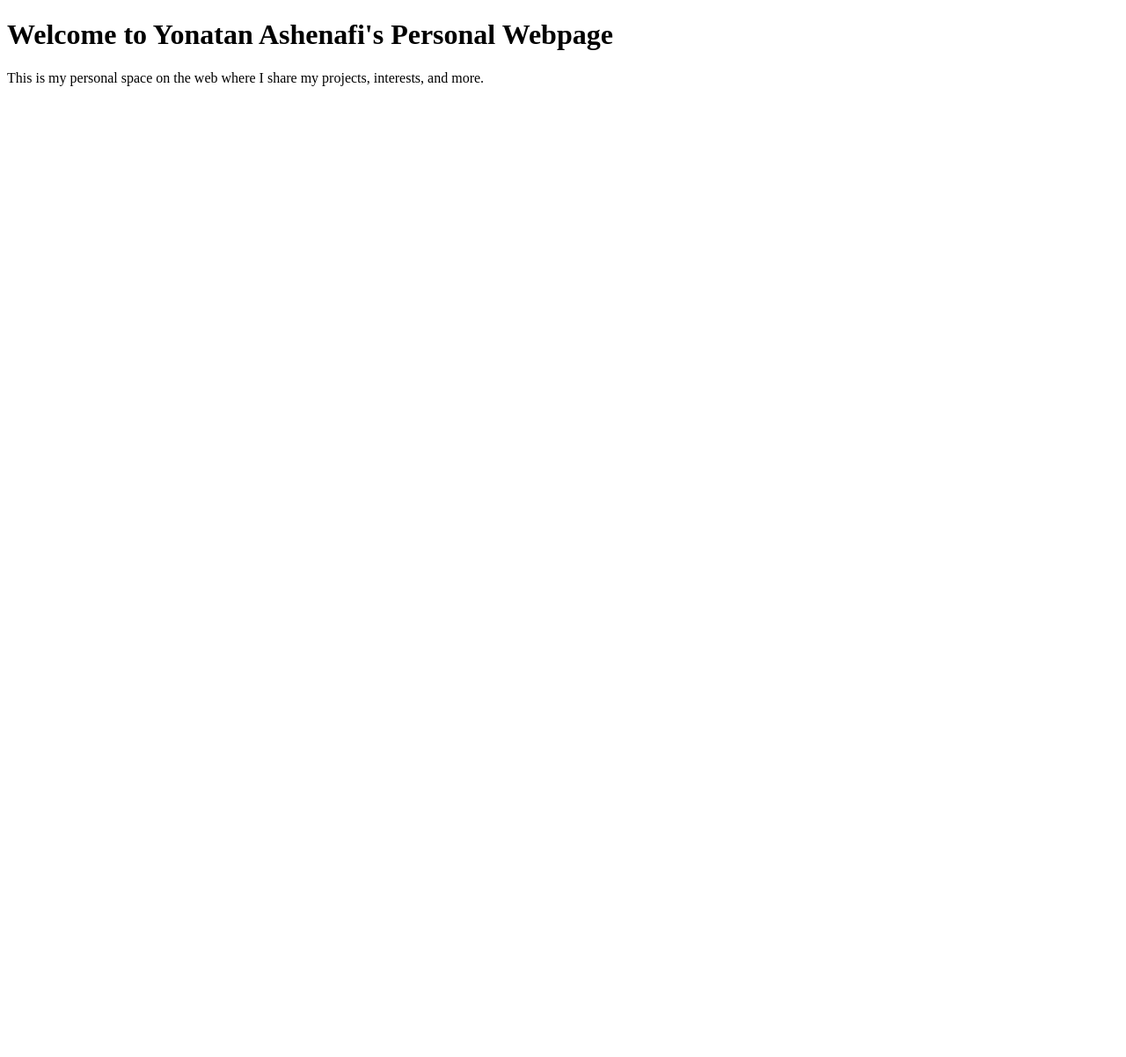
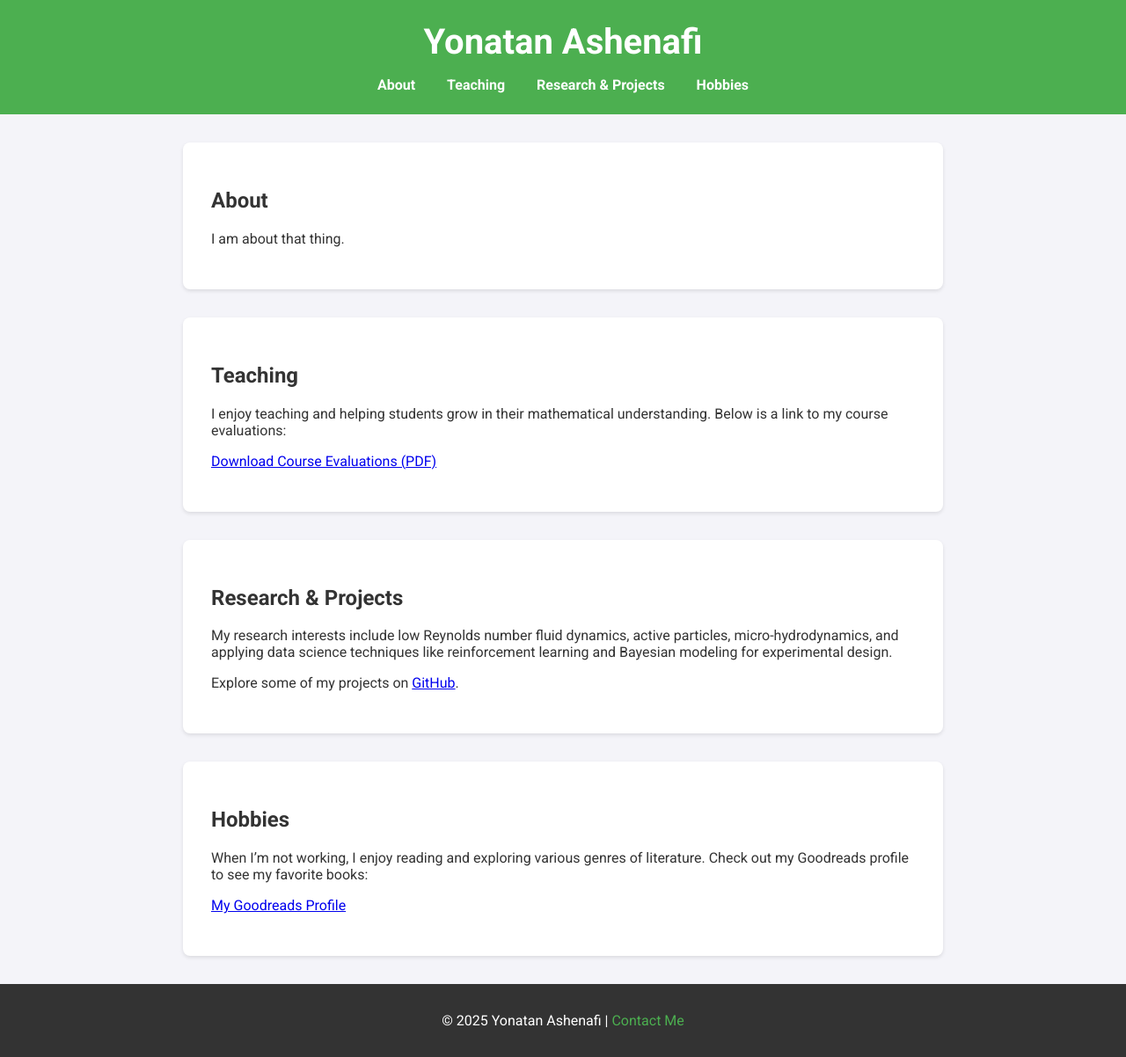
Before and after one commit to Yonatan55/yonatan55.github.io, a plain HTML site: page index.html in a window 1280 px wide. Shown: the whole page at 88% size. Before the commit the page ends 800 px from the top, so only its background shows below. Drawn offline with Linux system fonts and the light colour scheme.

Commit message:
Update index.html

```diff
--- a/index.html
+++ b/index.html
@@ -4,9 +4,97 @@
     <meta charset="UTF-8">
     <meta name="viewport" content="width=device-width, initial-scale=1.0">
     <title>Yonatan Ashenafi</title>
+    <link href="https://fonts.googleapis.com/css2?family=Roboto:wght@300;400;700&display=swap" rel="stylesheet">
+    <style>
+        body {
+            font-family: 'Roboto', sans-serif;
+            margin: 0;
+            padding: 0;
+            background-color: #f4f4f9;
+            color: #333;
+        }
+        header {
+            background: #4CAF50;
+            color: white;
+            padding: 1.5rem 0;
+            text-align: center;
+        }
+        header h1 {
+            margin: 0;
+            font-size: 2.5rem;
+        }
+        nav {
+            margin-top: 1rem;
+        }
+        nav a {
+            color: white;
+            text-decoration: none;
+            margin: 0 1rem;
+            font-weight: bold;
+        }
+        nav a:hover {
+            text-decoration: underline;
+        }
+        section {
+            padding: 2rem;
+            max-width: 800px;
+            margin: 2rem auto;
+            background: white;
+            border-radius: 8px;
+            box-shadow: 0 2px 4px rgba(0, 0, 0, 0.1);
+        }
+        footer {
+            text-align: center;
+            padding: 1rem;
+            background: #333;
+            color: white;
+            margin-top: 2rem;
+        }
+        footer a {
+            color: #4CAF50;
+            text-decoration: none;
+        }
+        footer a:hover {
+            text-decoration: underline;
+        }
+    </style>
 </head>
 <body>
-    <h1>Welcome to Yonatan Ashenafi's Personal Webpage</h1>
-    <p>This is my personal space on the web where I share my projects, interests, and more.</p>
+    <header>
+        <h1>Yonatan Ashenafi</h1>
+        <nav>
+           <a href="#about">About</a>
+            <a href="#teaching">Teaching</a>
+            <a href="#research">Research & Projects</a>
+            <a href="#hobbies">Hobbies</a>
+        </nav>
+    </header>
+
+    <section id="about">
+        <h2>About</h2>
+        <p>I am about that thing.</p>
+    </section>
+
+    <section id="teaching">
+        <h2>Teaching</h2>
+        <p>I enjoy teaching and helping students grow in their mathematical understanding. Below is a link to my course evaluations:</p>
+        <p><a href="course_evaluations.pdf" target="_blank">Download Course Evaluations (PDF)</a></p>
+    </section>
+
+    <section id="research">
+        <h2>Research & Projects</h2>
+        <p>My research interests include low Reynolds number fluid dynamics, active particles, micro-hydrodynamics, and applying data science techniques like reinforcement learning and Bayesian modeling for experimental design.</p>
+        <p>Explore some of my projects on <a href="https://github.com/YonatanAshenafi" target="_blank">GitHub</a>.</p>
+    </section>
+
+    <section id="hobbies">
+        <h2>Hobbies</h2>
+        <p>When I’m not working, I enjoy reading and exploring various genres of literature. Check out my Goodreads profile to see my favorite books:</p>
+        <p><a href="https://www.goodreads.com/user/show/your_goodreads_id" target="_blank">My Goodreads Profile</a></p>
+    </section>
+
+    <footer>
+        <p>&copy; 2025 Yonatan Ashenafi | <a href="mailto:yonatan.email@example.com">Contact Me</a></p>
+    </footer>
 </body>
 </html>
```
